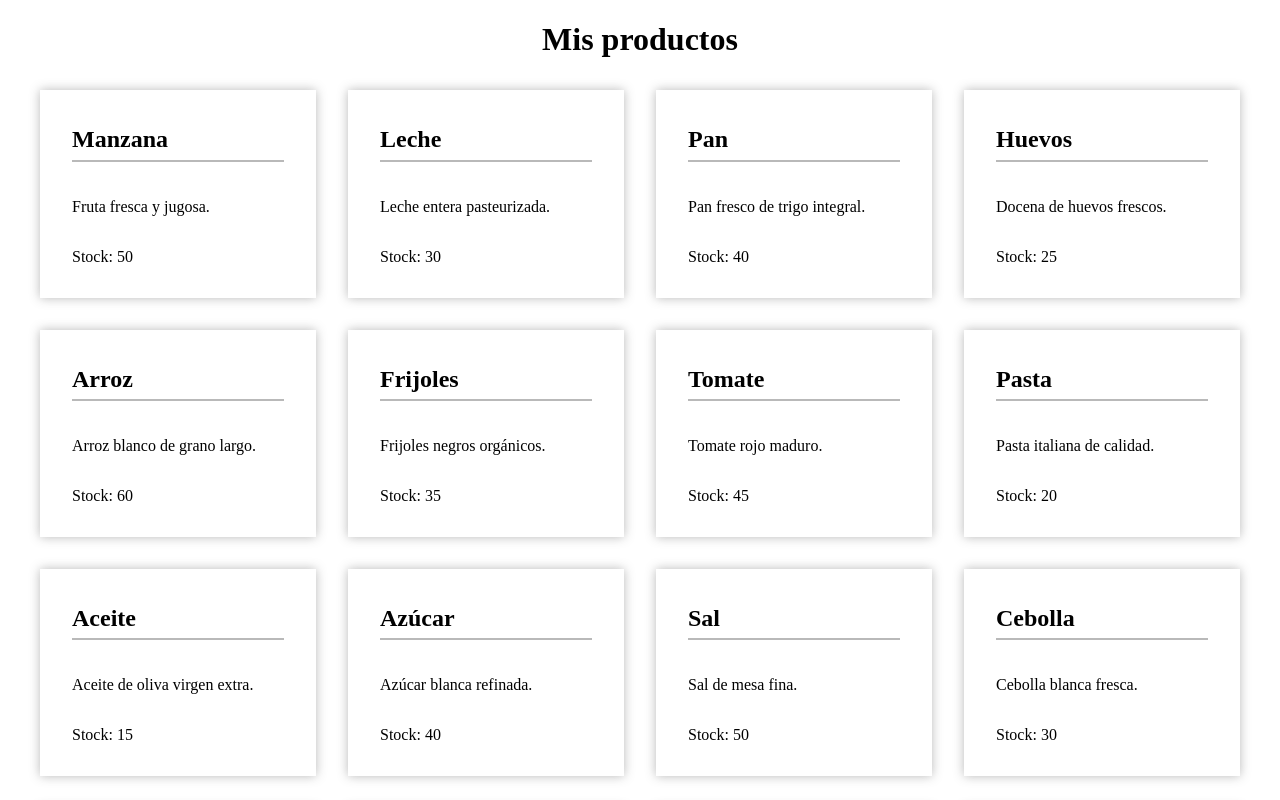
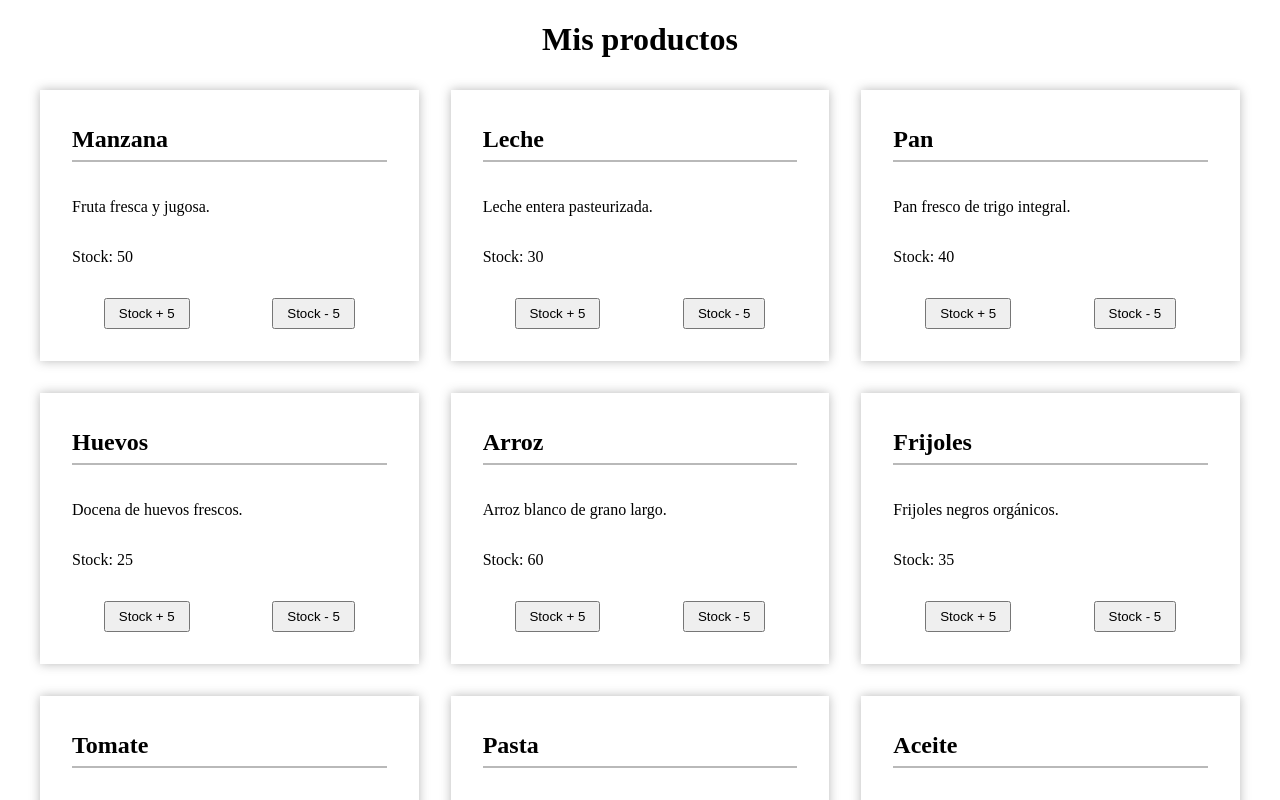
Before and after one commit to codeawapps/bootcamp-m7, an Angular app: page / in a window 1280 px wide. Shown: the top 800 px of the page. Built offline with nearby package versions, Linux system fonts and the light colour scheme.

Commit message:
feat: example

```diff
--- a/src/app/app.component.scss
+++ b/src/app/app.component.scss
@@ -5,6 +5,6 @@ h1 {
 div {
   margin: 2rem;
   display: grid;
-  grid-template-columns: repeat(4, 1fr);
+  grid-template-columns: repeat(3, 1fr);
   gap: 2rem
 }
--- a/src/app/components/product/product.component.html
+++ b/src/app/components/product/product.component.html
@@ -3,5 +3,12 @@
     <h2>{{ product.name }}</h2>
     <p>{{ product.desc }}</p>
     <p>Stock: {{ product.stock}}</p>
+    @if(!hasStock()) {
+      <p>No tiene stock</p>
+    }
+    <div class="container-btns">
+      <button (click)="onClickStock(true)">Stock + 5</button>
+      <button (click)="onClickStock()">Stock - 5</button>
+    </div>
   </div>
 }
--- a/src/app/components/product/product.component.scss
+++ b/src/app/components/product/product.component.scss
@@ -3,9 +3,23 @@ div {
   flex-direction: column;
   padding: 1rem 2rem;
   box-shadow: 0 0 10px #4444445f;
+
+  &.container-btns {
+    flex-direction: row;
+    justify-content: space-between;
+    box-shadow: none;
+  }
 }
 
 h2 {
   padding-bottom: 0.4rem;
   border-bottom: 2px solid #4444445f;
 }
+
+button {
+  padding: 0.4rem 0.8rem;
+
+  &:hover {
+    cursor: pointer;
+  }
+}
--- a/src/app/components/product/product.component.ts
+++ b/src/app/components/product/product.component.ts
@@ -9,6 +9,26 @@ import { Product } from '../../models/product.interface';
   styleUrl: './product.component.scss'
 })
 export class ProductComponent {
-  @Input() product: Product | undefined;
+  @Input({ required: true }) product!: Product;
+
+  // 1. public
+  // 2. protected
+  // 3. private
+
+  protected onClickStock(isAdd: boolean = false): void {
+    isAdd
+      ? this.product.stock += 5
+      : this.reduceStock();
+  }
+
+  protected hasStock(): boolean {
+    return this.product.stock > 0;
+  }
+
+  private reduceStock(): void {
+    this.product.stock = this.product.stock <= 5
+      ? 0
+      : this.product.stock - 5;
+  }
 
 }
```
Also changed, not shown: 1 other file (tests, documents, lock files or other folders).
